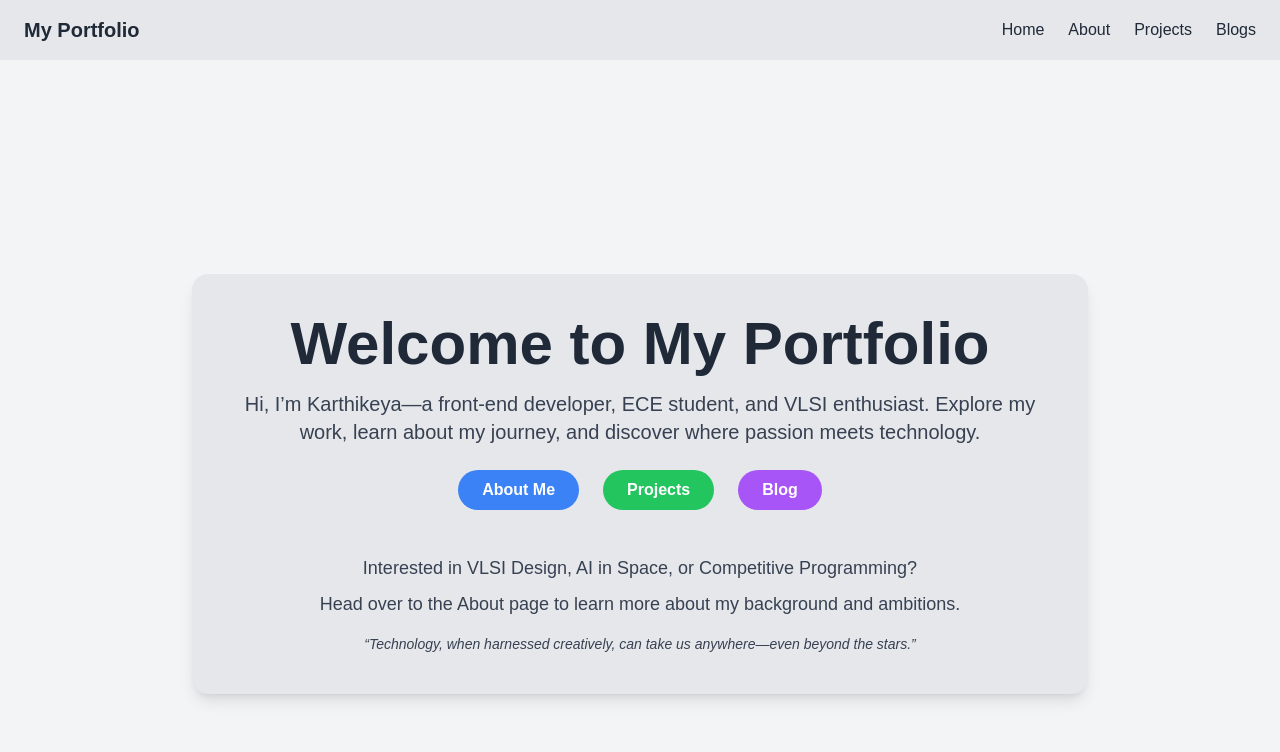
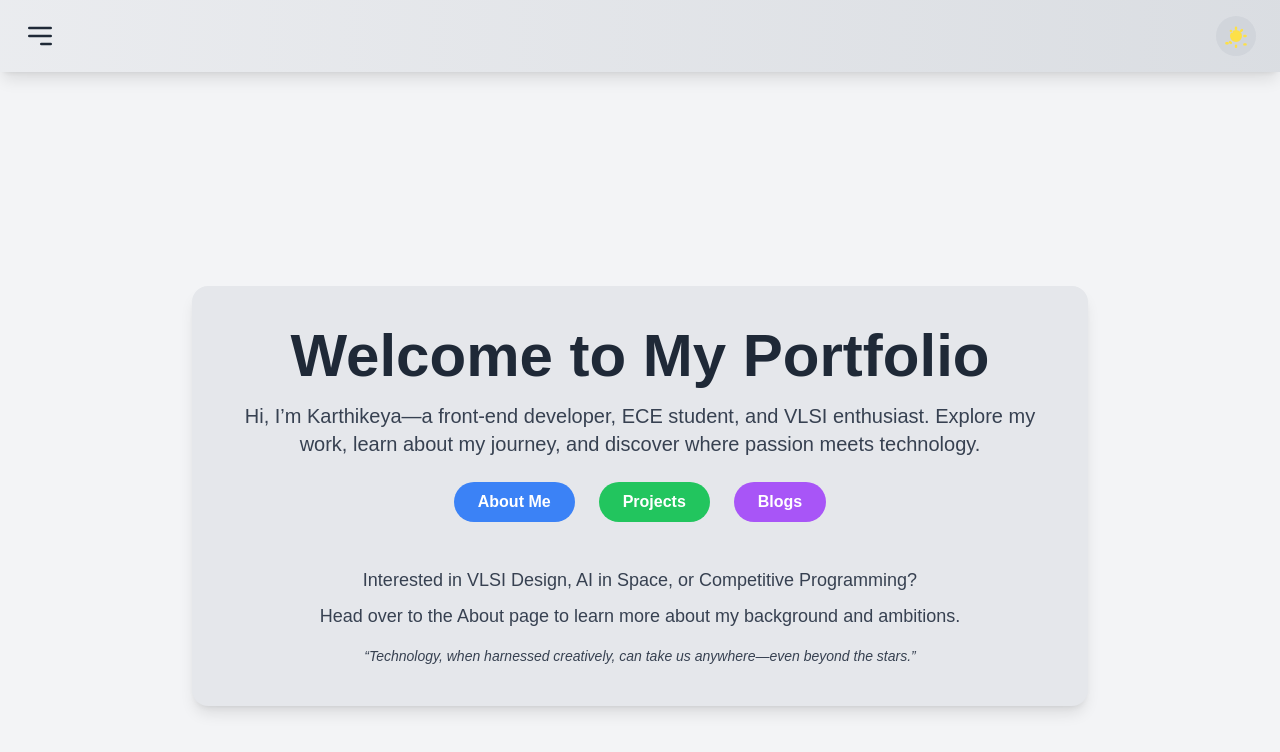
Before and after one commit to GaragaKarthikeya/my-portfolio, a Next.js app: page / in a window 1280 px wide. Shown: the top 752 px of the page. Built offline with nearby package versions, Linux system fonts and the light colour scheme.

Commit message:
added some more functionality to nav bar

```diff
--- a/src/app/page.tsx
+++ b/src/app/page.tsx
@@ -35,7 +35,7 @@ export default function Home() {
             href="/blogs"
             className="px-6 py-2 rounded-full bg-purple-500 text-white font-semibold hover:bg-purple-600 transform transition-transform hover:scale-105 mb-3"
           >
-            Blog
+            Blogs
           </a>
         </div>
 
--- a/src/components/Navbar.tsx
+++ b/src/components/Navbar.tsx
@@ -1,33 +1,50 @@
 "use client";
+
 import { useState } from "react";
 import Link from "next/link";
 import DarkModeToggle from "./DarkModeToggle";
-import { motion } from "framer-motion";
+import { motion, AnimatePresence } from "framer-motion";
+import { usePathname } from "next/navigation";
 
 export default function Navbar() {
   const [isMenuOpen, setIsMenuOpen] = useState(false);
-
   const toggleMenu = () => setIsMenuOpen((prev) => !prev);
 
+  const pathname = usePathname();
+
+  // Define pages and their corresponding routes
+  const menuItems = [
+    { name: "Home", path: "/" },
+    { name: "About", path: "/about" },
+    { name: "Projects", path: "/projects" },
+    { name: "Blogs", path: "/blogs" },
+  ];
+
+  // Filter out the current page
+  const filteredItems = menuItems.filter((item) => item.path !== pathname);
+
+  // Gradient backgrounds for menu items
+  const itemColors = [
+    "bg-gradient-to-r from-blue-500 to-blue-600",
+    "bg-gradient-to-r from-green-500 to-green-600",
+    "bg-gradient-to-r from-yellow-500 to-yellow-600",
+    "bg-gradient-to-r from-purple-500 to-purple-600",
+  ];
+
   return (
+    <>
+      {/* Top Navbar */}
       <motion.nav
         initial={{ y: -50, opacity: 0 }}
         animate={{ y: 0, opacity: 1 }}
         transition={{ duration: 0.6, ease: "easeOut" }}
-      className="w-full bg-gray-200 dark:bg-gray-800 text-gray-800 dark:text-gray-300 shadow-md"
+        className="relative z-50 w-full bg-gradient-to-r from-gray-200/80 to-gray-300/80 dark:from-gray-800/80 dark:to-gray-700/80 backdrop-blur-sm text-gray-800 dark:text-gray-300 shadow-lg"
       >
         <div className="flex justify-between items-center px-6 py-4">
-        {/* Logo */}
-        <Link href="/" className="text-xl font-bold hover:text-blue-500 dark:hover:text-blue-400">
-          My Portfolio
-        </Link>
-
-        {/* Hamburger Icon for Mobile */}
-        <div className="flex items-center gap-4 lg:hidden">
-          <DarkModeToggle /> {/* Keep Toggle Inline */}
+          {/* Hamburger Icon (Left) */}
           <button
             onClick={toggleMenu}
-            className="text-gray-800 dark:text-gray-300 focus:outline-none"
+            className="text-gray-800 dark:text-gray-300 focus:outline-none hover:scale-105 transition-transform"
             aria-label="Toggle Menu"
           >
             <svg
@@ -38,54 +55,100 @@ export default function Navbar() {
               className="w-8 h-8"
             >
               {isMenuOpen ? (
-                <path strokeLinecap="round" strokeLinejoin="round" strokeWidth={2} d="M6 18L18 6M6 6l12 12" />
+                <path
+                  strokeLinecap="round"
+                  strokeLinejoin="round"
+                  strokeWidth={2}
+                  d="M6 18L18 6M6 6l12 12"
+                />
               ) : (
-                <path strokeLinecap="round" strokeLinejoin="round" strokeWidth={2} d="M4 6h16M4 12h16m-7 6h7" />
+                <path
+                  strokeLinecap="round"
+                  strokeLinejoin="round"
+                  strokeWidth={2}
+                  d="M4 6h16M4 12h16m-7 6h7"
+                />
               )}
+            </svg>
+          </button>
+
+          {/* Dark Mode Toggle (Right) */}
+          <DarkModeToggle />
+        </div>
+      </motion.nav>
+
+      {/* Side Menu */}
+      <AnimatePresence>
+        {isMenuOpen && (
+          <>
+            {/* Side Panel */}
+            <motion.div
+              initial={{ x: "-100%" }}
+              animate={{ x: 0 }}
+              exit={{ x: "-100%" }}
+              transition={{ duration: 0.3, ease: "easeOut" }}
+              className="fixed top-0 left-0 h-full w-3/4 sm:w-1/3 md:w-1/4 bg-gray-100 dark:bg-gray-900 shadow-2xl z-50 overflow-y-auto"
+            >
+              {/* Close Button */}
+              <div className="flex justify-end p-4">
+                <button
+                  onClick={toggleMenu}
+                  className="text-gray-800 dark:text-gray-300 hover:scale-110 transition-transform"
+                  aria-label="Close Menu"
+                >
+                  <svg
+                    xmlns="http://www.w3.org/2000/svg"
+                    fill="none"
+                    viewBox="0 0 24 24"
+                    stroke="currentColor"
+                    className="w-6 h-6"
+                  >
+                    <path
+                      strokeLinecap="round"
+                      strokeLinejoin="round"
+                      strokeWidth={2}
+                      d="M6 18L18 6M6 6l12 12"
+                    />
                   </svg>
                 </button>
               </div>
 
-        {/* Navigation Links for Larger Screens */}
-        <ul className="hidden lg:flex space-x-6">
-          {["Home", "About", "Projects", "Blogs"].map((name, index) => (
+              {/* Menu Links */}
+              <ul className="flex flex-col items-stretch mt-8 px-4">
+                {filteredItems.map((item, index) => (
                   <motion.li
-              key={index}
-              whileHover={{ y: -3 }}
-              transition={{ duration: 0.2 }}
+                    key={item.name}
+                    initial={{ x: -20, opacity: 0 }}
+                    animate={{ x: 0, opacity: 1 }}
+                    exit={{ x: -20, opacity: 0 }}
+                    transition={{ duration: 0.3, delay: index * 0.05 }}
+                    whileHover={{ scale: 1.03 }}
+                    className={`w-full mb-4 rounded-lg text-white font-semibold shadow-md overflow-hidden ${itemColors[index % itemColors.length]}`}
                   >
                     <Link
-                href={`/${name.toLowerCase() === "home" ? "" : name.toLowerCase()}`}
-                className="hover:text-blue-500 dark:hover:text-blue-400 transition"
+                      href={item.path}
+                      className="block w-full px-6 py-4 text-lg text-center hover:bg-opacity-90 transition-colors"
+                      onClick={() => setIsMenuOpen(false)}
                     >
-                {name}
+                      {item.name}
                     </Link>
                   </motion.li>
                 ))}
               </ul>
-      </div>
+            </motion.div>
 
-      {/* Mobile Menu */}
-      {isMenuOpen && (
-        <motion.ul
-          initial={{ opacity: 0, y: -10 }}
-          animate={{ opacity: 1, y: 0 }}
+            {/* Backdrop */}
+            <motion.div
+              initial={{ opacity: 0 }}
+              animate={{ opacity: 0.5 }}
+              exit={{ opacity: 0 }}
               transition={{ duration: 0.3 }}
-          className="lg:hidden flex flex-col items-center bg-gray-200 dark:bg-gray-800 text-gray-800 dark:text-gray-300 space-y-4 py-4"
-        >
-          {["Home", "About", "Projects", "Blogs"].map((name, index) => (
-            <li key={index}>
-              <Link
-                href={`/${name.toLowerCase() === "home" ? "" : name.toLowerCase()}`}
-                className="block px-4 py-2 text-lg hover:text-blue-500 dark:hover:text-blue-400 transition"
-                onClick={() => setIsMenuOpen(false)}
-              >
-                {name}
-              </Link>
-            </li>
-          ))}
-        </motion.ul>
+              className="fixed top-0 left-0 w-full h-full bg-black z-40"
+              onClick={toggleMenu}
+            />
+          </>
         )}
-    </motion.nav>
+      </AnimatePresence>
+    </>
   );
 }
```
Lines whose indentation alone changed are shown as unchanged.
